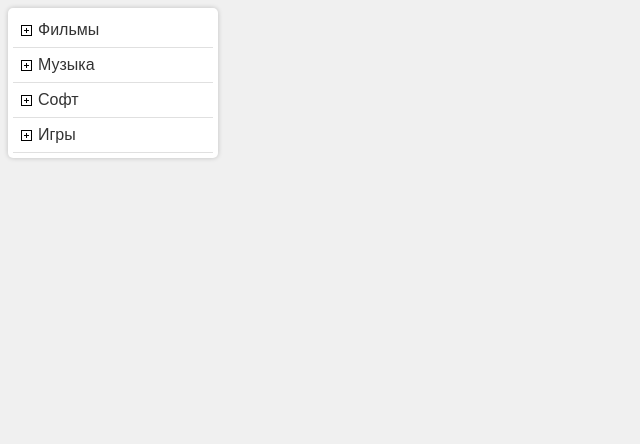
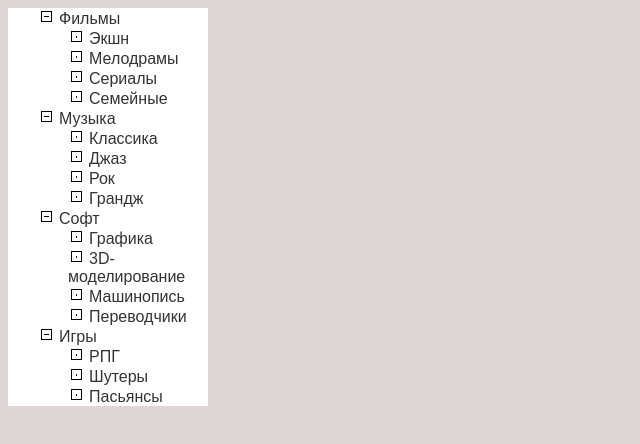
Before and after one commit to thienlaoo123/thienlaoo123.github.io, a plain HTML site: page lab4/lab4_3.html in a window 1280 px wide. Shown: the whole page, without its empty margins (0-640 px from the left). Drawn offline with Linux system fonts and the light colour scheme.

Commit message:
Update lab4_3.html

```diff
--- a/lab4/lab4_3.html
+++ b/lab4/lab4_3.html
@@ -1,20 +1,18 @@
 <!DOCTYPE html>
 <html lang="ru">
+
 <head>
     <meta charset="UTF-8">
-    <title>Меню на CSS</title>
+    <title>Оформление вертикального меню</title>
     <style>
         html {
-    background: #f0f0f0;
+            background: #dfd7d7;
         }
 
         .menu {
             width: 200px;
-    background: #fff;
+            background: #ffffff;
             font-family: Arial, sans-serif;
-    border-radius: 5px;
-    padding: 5px;
-    box-shadow: 0 0 5px rgba(0,0,0,0.2);
         }
 
         .menu ul {
@@ -23,64 +21,63 @@
             margin: 0;
         }
 
-.menu > ul > li {
-    border-bottom: 1px solid #e0e0e0;
-}
-
-.menu li a {
-    display: block;
-    border-radius: 5px;
-    padding: 8px 10px 8px 25px;
-    color: #333;
-    text-decoration: none;
+        .menu li {
             position: relative;
         }
 
-.menu li a:hover {
-    background-color: #f5f5f5;
+        .menu li > a {
+            display: block;
+            text-decoration: none;
+            color: #333;
+            padding-left: 30px;
+            transition: background-color 0.3s;
+            position: relative;
         }
 
-.menu > ul > li > a::before {
-    content: "";
-    position: absolute;
-    left: 5px;
-    top: 50%;
-    transform: translateY(-50%);
+        .menu li > a::before {
+            content: '';
+            display: inline-block;
             width: 16px;
             height: 16px;
-    background: url('css_sprites.png') no-repeat -46px -10px;
-    cursor: pointer;
+            background-image: url("css_sprites.png");
+            background-position: -10px -10px;
+            margin-right: 5px;
+
+        }
+
+        .menu li li a {
+            display: block;
+            text-decoration: none;
+            color: #333;
+            padding-left: 30px;
+            transition: background-color 0.3s;
+            position: relative;
         }
 
         .menu li li a::before {
-    background: url('css_sprites.png') no-repeat -10px -10px;
-    cursor: text;
+            content: '';
+            display: inline-block;
+            width: 16px;
+            height: 16px;
+            background-image: url("css_sprites.png");
+            background-position: -10px -46px;
+
         }
 
-.menu li > ul {
-    display: none;
-    padding-left: 15px;
+        .menu li a:hover {
+            background-color: #f0f0f0;
         }
 
-.menu > ul > li:hover > ul,
-.menu > ul > li:focus-within > ul,
-.menu > ul > li > a:focus + ul {
-    display: block;
+        .menu ul ul {
+            padding-left: 30px;
         }
-
-.menu > ul > li:hover > a::before,
-.menu > ul > li:focus-within > a::before,
-.menu > ul > li > a:focus::before {
-    background: url('css_sprites.png') no-repeat -10px -46px;
-}
-
     </style>
 </head>
+
 <body>
     <nav class="menu">
         <ul>
-            <li>
-                <a href="#">Фильмы</a>
+            <li><a href="#">Фильмы</a>
                 <ul>
                     <li><a href="#">Экшн</a></li>
                     <li><a href="#">Мелодрамы</a></li>
@@ -88,8 +85,7 @@
                     <li><a href="#">Семейные</a></li>
                 </ul>
             </li>
-            <li>
-                <a href="#">Музыка</a>
+            <li><a href="#">Музыка</a>
                 <ul>
                     <li><a href="#">Классика</a></li>
                     <li><a href="#">Джаз</a></li>
@@ -97,8 +93,7 @@
                     <li><a href="#">Грандж</a></li>
                 </ul>
             </li>
-            <li>
-                <a href="#">Софт</a>
+            <li><a href="#">Софт</a>
                 <ul>
                     <li><a href="#">Графика</a></li>
                     <li><a href="#">3D-моделирование</a></li>
@@ -106,8 +101,7 @@
                     <li><a href="#">Переводчики</a></li>
                 </ul>
             </li>
-            <li>
-                <a href="#">Игры</a>
+            <li><a href="#">Игры</a>
                 <ul>
                     <li><a href="#">РПГ</a></li>
                     <li><a href="#">Шутеры</a></li>
@@ -117,4 +111,5 @@
         </ul>
     </nav>
 </body>
+
 </html>
```
Lines whose indentation alone changed are shown as unchanged.
